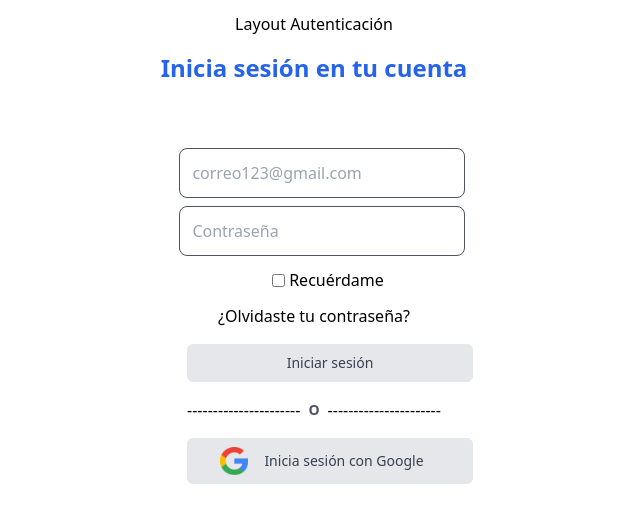
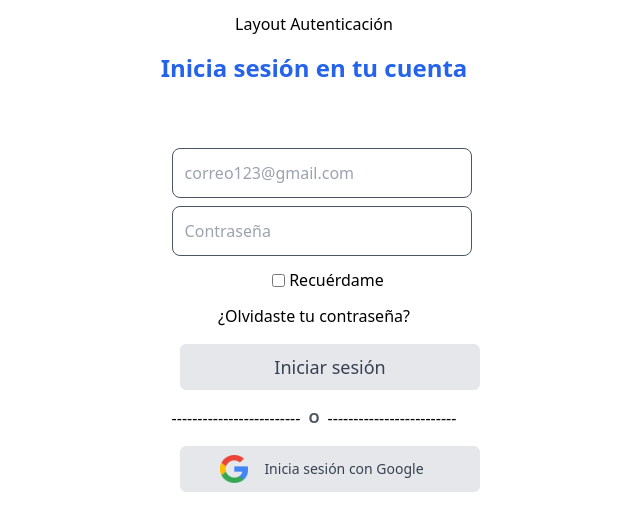
Before and after one commit to OscarHub90/Concesionario2021, a React (Create React App) app: page /login in a window 1280 px wide. Shown: the top 530 px of the page, without its empty margins (326-966 px from the left). Built offline with nearby package versions, Linux system fonts and the light colour scheme.

Commit message:
Se ajusta el tamaño del botón de iniciar sesión

```diff
--- a/src/pages/Login.jsx
+++ b/src/pages/Login.jsx
@@ -25,16 +25,16 @@ const Login = () => {
                 </div>
                 <div max-w-md w-full>
                     <Link to = "/admin">
-                    <button className="group relative w-full flex justify-center py-2 px-4 m m-4 border text-sm font-medium rounded-md text-gray-700 bg-gray-200 hover:bg-gray-300 focus:outline-none focus:ring-2 focus:ring-offset-2 focus:ring-gray-500"
+                    <button className="group relative w-full flex justify-center py-2 px-4 m m-4 border font-medium rounded-md text-lg text-gray-700 bg-gray-200 hover:bg-blue-300 focus:outline-none focus:ring-gray-500"
                     type="submit">
                         Iniciar sesión
                     </button>
                     </Link>
                 </div>
                 <div className='flex items-center justify-center'>
-                  <span className='mx-2'>----------------------</span>
+                  <span className='mx-2'>-------------------------</span>
                   <h2 className='my- text-center text-sm font-bold text-gray-600'>O</h2>
-                  <span className='mx-2'>----------------------</span>
+                  <span className='mx-2'>-------------------------</span>
                 </div>
                 <div>
                     <button type="submit"className="group relative w-full flex justify-center py-2 px-4 m m-4 border text-sm font-medium rounded-md text-gray-700 bg-gray-200 hover:bg-gray-300 focus:outline-none focus:ring-2 focus:ring-offset-2 focus:ring-gray-500">
```
